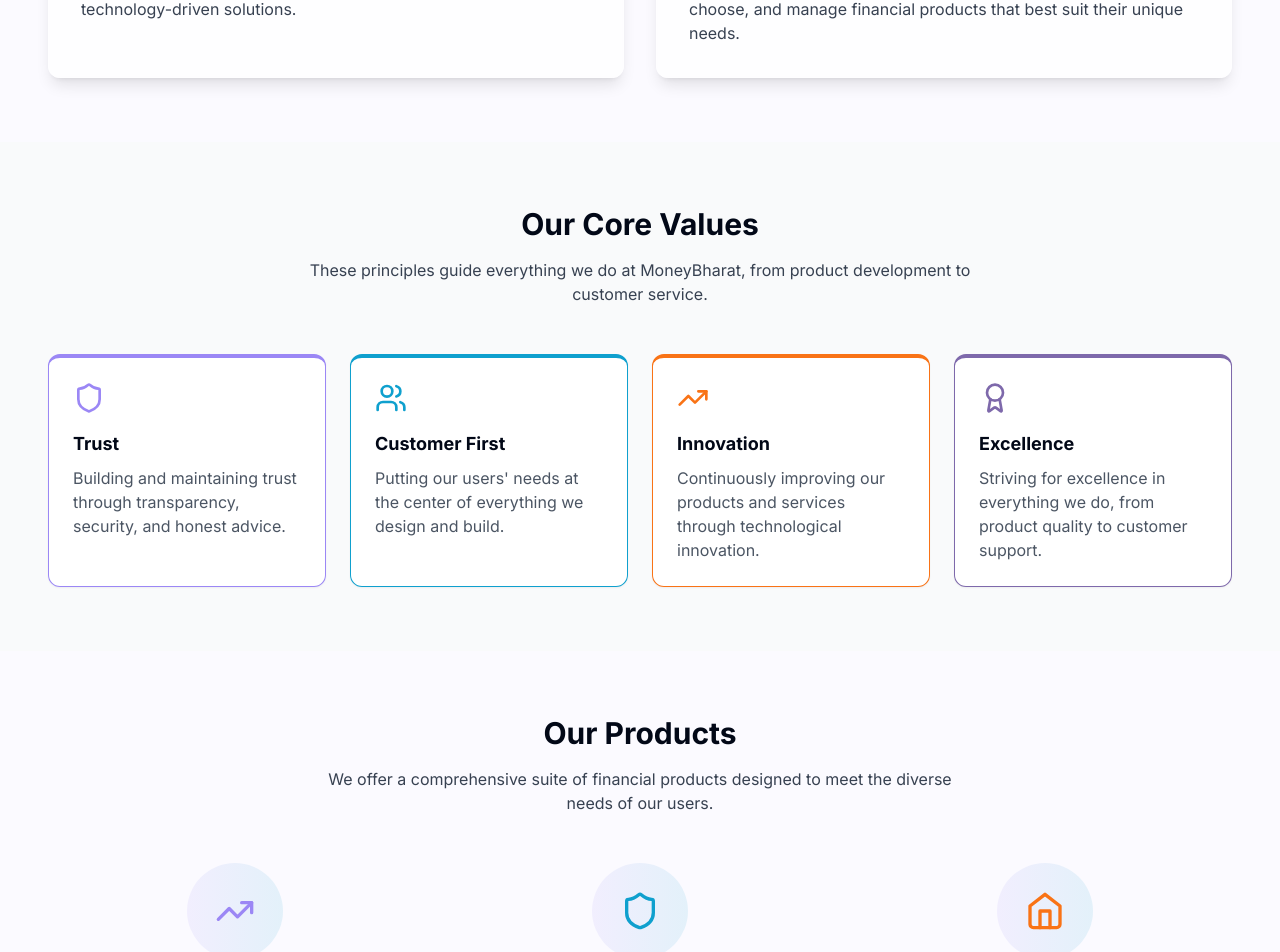
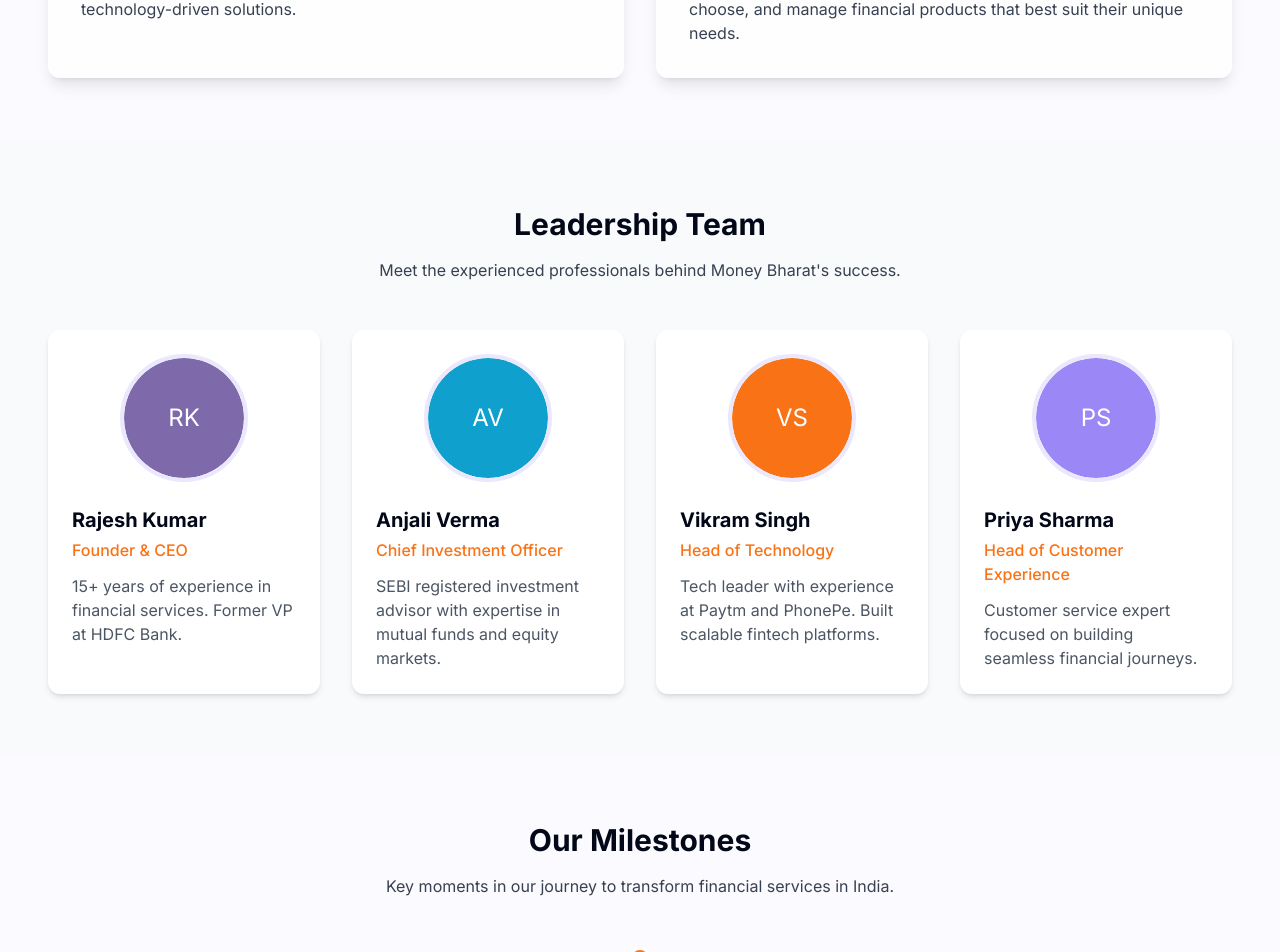
Before and after one commit to spyramf/MoneyBharat, a React (Vite) app: page /about in a window 1280 px wide. Shown: the part 1092-2044 px from the top of the page. Built offline with nearby package versions, Linux system fonts and the light colour scheme.

Commit message:
Add About Us content
Add Leadership Team and Our Milestones sections to the About Us page.

```diff
--- a/src/pages/AboutUs.tsx
+++ b/src/pages/AboutUs.tsx
@@ -1,9 +1,10 @@
 
-import { Shield, Users, TrendingUp, Award } from "lucide-react";
+import { Shield, Users, TrendingUp, Award, Milestone } from "lucide-react";
 import Navbar from "@/components/Navbar";
 import Footer from "@/components/Footer";
 import { Button } from "@/components/ui/button";
 import { Card, CardContent } from "@/components/ui/card";
+import { Avatar, AvatarFallback } from "@/components/ui/avatar";
 import Home from "@/components/icons/Home";
 import GraduationCap from "@/components/icons/GraduationCap";
 import Car from "@/components/icons/Car";
@@ -79,6 +80,203 @@ const AboutUs = () => {
                 innovative tools that help users compare, choose, and manage financial products that best
                 suit their unique needs.
               </p>
+            </div>
+          </div>
+        </div>
+      </section>
+
+      {/* Leadership Team Section */}
+      <section className="py-16 px-4 bg-gray-50">
+        <div className="container mx-auto">
+          <div className="text-center mb-12">
+            <h2 className="text-2xl md:text-3xl font-bold mb-4">Leadership Team</h2>
+            <p className="text-gray-700 max-w-3xl mx-auto">
+              Meet the experienced professionals behind Money Bharat's success.
+            </p>
+          </div>
+
+          <div className="grid grid-cols-1 md:grid-cols-2 lg:grid-cols-4 gap-8">
+            {/* Team Member 1 */}
+            <div className="bg-white p-6 rounded-lg shadow-md">
+              <div className="mb-6 flex justify-center">
+                <Avatar className="w-32 h-32 border-4 border-fintech-purple/20">
+                  <AvatarFallback className="bg-fintech-deep-purple text-white text-2xl">
+                    RK
+                  </AvatarFallback>
+                </Avatar>
+              </div>
+              <h3 className="font-bold text-xl mb-1">Rajesh Kumar</h3>
+              <p className="text-fintech-orange font-medium mb-3">Founder & CEO</p>
+              <p className="text-gray-600">
+                15+ years of experience in financial services. Former VP at HDFC Bank.
+              </p>
+            </div>
+
+            {/* Team Member 2 */}
+            <div className="bg-white p-6 rounded-lg shadow-md">
+              <div className="mb-6 flex justify-center">
+                <Avatar className="w-32 h-32 border-4 border-fintech-purple/20">
+                  <AvatarFallback className="bg-fintech-blue text-white text-2xl">
+                    AV
+                  </AvatarFallback>
+                </Avatar>
+              </div>
+              <h3 className="font-bold text-xl mb-1">Anjali Verma</h3>
+              <p className="text-fintech-orange font-medium mb-3">Chief Investment Officer</p>
+              <p className="text-gray-600">
+                SEBI registered investment advisor with expertise in mutual funds and equity markets.
+              </p>
+            </div>
+
+            {/* Team Member 3 */}
+            <div className="bg-white p-6 rounded-lg shadow-md">
+              <div className="mb-6 flex justify-center">
+                <Avatar className="w-32 h-32 border-4 border-fintech-purple/20">
+                  <AvatarFallback className="bg-fintech-orange text-white text-2xl">
+                    VS
+                  </AvatarFallback>
+                </Avatar>
+              </div>
+              <h3 className="font-bold text-xl mb-1">Vikram Singh</h3>
+              <p className="text-fintech-orange font-medium mb-3">Head of Technology</p>
+              <p className="text-gray-600">
+                Tech leader with experience at Paytm and PhonePe. Built scalable fintech platforms.
+              </p>
+            </div>
+
+            {/* Team Member 4 */}
+            <div className="bg-white p-6 rounded-lg shadow-md">
+              <div className="mb-6 flex justify-center">
+                <Avatar className="w-32 h-32 border-4 border-fintech-purple/20">
+                  <AvatarFallback className="bg-fintech-purple text-white text-2xl">
+                    PS
+                  </AvatarFallback>
+                </Avatar>
+              </div>
+              <h3 className="font-bold text-xl mb-1">Priya Sharma</h3>
+              <p className="text-fintech-orange font-medium mb-3">Head of Customer Experience</p>
+              <p className="text-gray-600">
+                Customer service expert focused on building seamless financial journeys.
+              </p>
+            </div>
+          </div>
+        </div>
+      </section>
+
+      {/* Our Milestones Section */}
+      <section className="py-16 px-4">
+        <div className="container mx-auto">
+          <div className="text-center mb-12">
+            <h2 className="text-2xl md:text-3xl font-bold mb-4">Our Milestones</h2>
+            <p className="text-gray-700 max-w-3xl mx-auto">
+              Key moments in our journey to transform financial services in India.
+            </p>
+          </div>
+
+          <div className="relative">
+            {/* Vertical Timeline Line */}
+            <div className="absolute left-1/2 transform -translate-x-1/2 h-full w-1 bg-gray-200"></div>
+
+            {/* Milestone 1 */}
+            <div className="relative z-10">
+              <div className="flex items-center justify-center mb-8">
+                <div className="bg-fintech-orange w-6 h-6 rounded-full border-4 border-white shadow-md"></div>
+              </div>
+              <div className="grid grid-cols-1 md:grid-cols-2 gap-8 mb-16">
+                <div className="md:text-right md:pr-12">
+                  <h3 className="text-lg font-bold text-fintech-deep-purple">2018</h3>
+                  <h4 className="text-xl font-bold mb-2">Company Founded</h4>
+                  <p className="text-gray-600">
+                    Money Bharat was established with a vision to make financing accessible to all Indians.
+                  </p>
+                </div>
+                <div className="md:pl-12"></div>
+              </div>
+            </div>
+
+            {/* Milestone 2 */}
+            <div className="relative z-10">
+              <div className="flex items-center justify-center mb-8">
+                <div className="bg-fintech-purple w-6 h-6 rounded-full border-4 border-white shadow-md"></div>
+              </div>
+              <div className="grid grid-cols-1 md:grid-cols-2 gap-8 mb-16">
+                <div className="md:text-right md:pr-12 md:hidden lg:block lg:invisible"></div>
+                <div className="md:pl-12">
+                  <h3 className="text-lg font-bold text-fintech-deep-purple">2019</h3>
+                  <h4 className="text-xl font-bold mb-2">AMFI Registration</h4>
+                  <p className="text-gray-600">
+                    Received official AMFI registration and partnered with first 10 AMCs.
+                  </p>
+                </div>
+              </div>
+            </div>
+
+            {/* Milestone 3 */}
+            <div className="relative z-10">
+              <div className="flex items-center justify-center mb-8">
+                <div className="bg-green-500 w-6 h-6 rounded-full border-4 border-white shadow-md"></div>
+              </div>
+              <div className="grid grid-cols-1 md:grid-cols-2 gap-8 mb-16">
+                <div className="md:text-right md:pr-12">
+                  <h3 className="text-lg font-bold text-fintech-deep-purple">2020</h3>
+                  <h4 className="text-xl font-bold mb-2">Mobile App Launch</h4>
+                  <p className="text-gray-600">
+                    Launched our first mobile app, reaching 100,000 downloads in the first quarter.
+                  </p>
+                </div>
+                <div className="md:pl-12"></div>
+              </div>
+            </div>
+
+            {/* Milestone 4 */}
+            <div className="relative z-10">
+              <div className="flex items-center justify-center mb-8">
+                <div className="bg-green-500 w-6 h-6 rounded-full border-4 border-white shadow-md"></div>
+              </div>
+              <div className="grid grid-cols-1 md:grid-cols-2 gap-8 mb-16">
+                <div className="md:text-right md:pr-12 md:hidden lg:block lg:invisible"></div>
+                <div className="md:pl-12">
+                  <h3 className="text-lg font-bold text-fintech-deep-purple">2021</h3>
+                  <h4 className="text-xl font-bold mb-2">Daily SIP Innovation</h4>
+                  <p className="text-gray-600">
+                    Pioneered the Daily SIP model, making us the first platform to offer this in India.
+                  </p>
+                </div>
+              </div>
+            </div>
+
+            {/* Milestone 5 */}
+            <div className="relative z-10">
+              <div className="flex items-center justify-center mb-8">
+                <div className="bg-fintech-blue w-6 h-6 rounded-full border-4 border-white shadow-md"></div>
+              </div>
+              <div className="grid grid-cols-1 md:grid-cols-2 gap-8 mb-16">
+                <div className="md:text-right md:pr-12">
+                  <h3 className="text-lg font-bold text-fintech-deep-purple">2022</h3>
+                  <h4 className="text-xl font-bold mb-2">1M Customers</h4>
+                  <p className="text-gray-600">
+                    Crossed 1 million customer milestone and expanded to insurance products.
+                  </p>
+                </div>
+                <div className="md:pl-12"></div>
+              </div>
+            </div>
+
+            {/* Milestone 6 */}
+            <div className="relative z-10">
+              <div className="flex items-center justify-center mb-8">
+                <div className="bg-fintech-blue w-6 h-6 rounded-full border-4 border-white shadow-md"></div>
+              </div>
+              <div className="grid grid-cols-1 md:grid-cols-2 gap-8">
+                <div className="md:text-right md:pr-12 md:hidden lg:block lg:invisible"></div>
+                <div className="md:pl-12">
+                  <h3 className="text-lg font-bold text-fintech-deep-purple">2023</h3>
+                  <h4 className="text-xl font-bold mb-2">Loan Services Integration</h4>
+                  <p className="text-gray-600">
+                    Added comprehensive loan services with connections to 70+ financial institutions.
+                  </p>
+                </div>
+              </div>
             </div>
           </div>
         </div>
```
